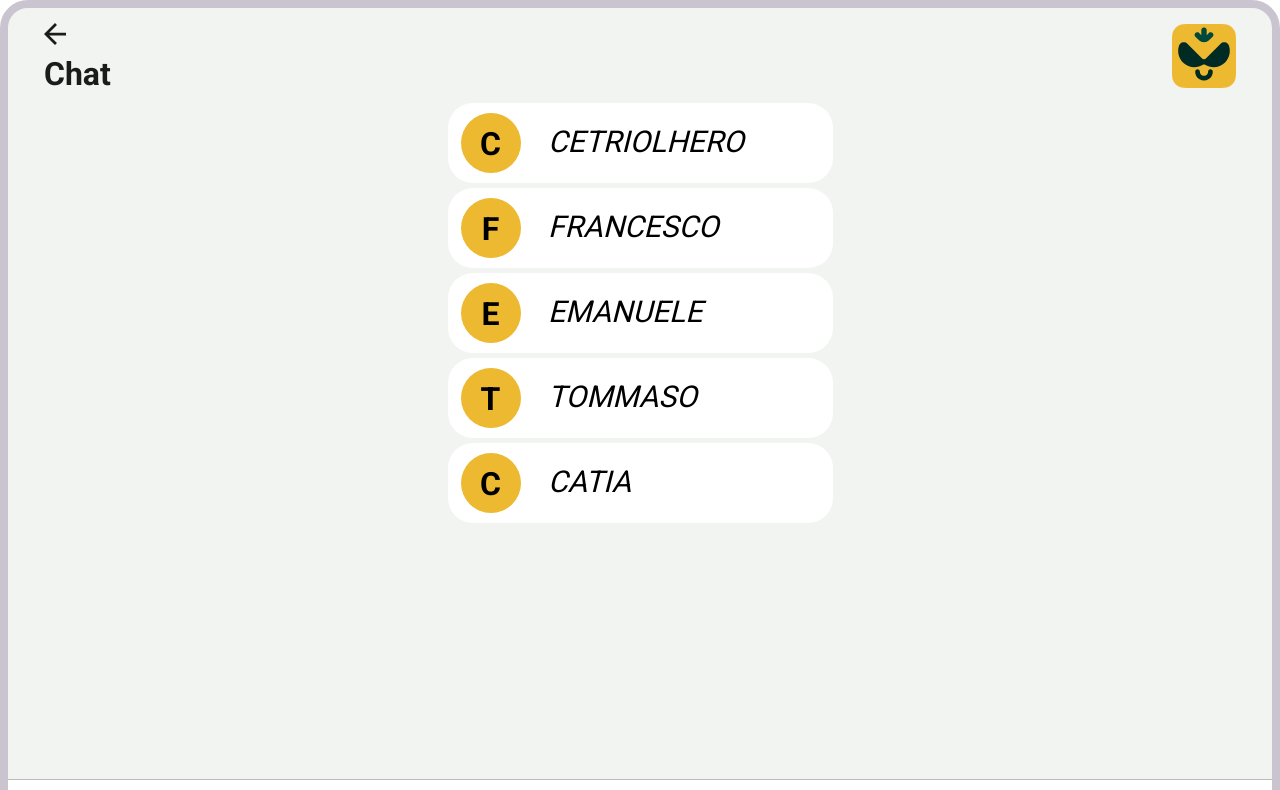
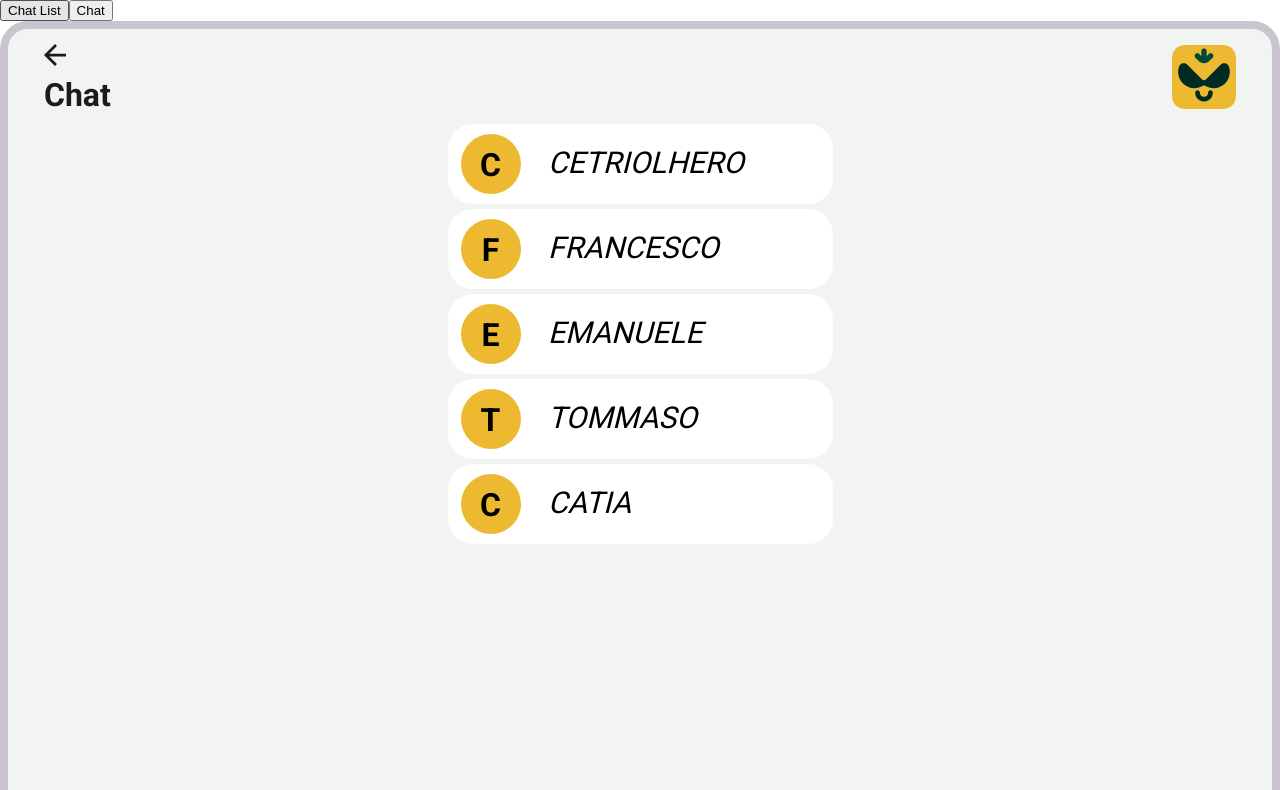
Before and after one commit to manusanchi02/HCI-2025, a Vue app in the folder A5/pomodhero/: page / in a window 1280 px wide. Shown: the top 790 px of the page. Built offline with nearby package versions, Linux system fonts and the light colour scheme.

Commit message:
feat: simple debug navbar for developing

```diff
--- a/A5/pomodhero/src/App.vue
+++ b/A5/pomodhero/src/App.vue
@@ -1,17 +1,46 @@
 <script>
-import ChatElenco from './views/ChatListView.vue';
-    export default {
-        components: { "chat-elenco": ChatElenco },
-        data() {
-            return {}
-        },
-        methods: {
+import ChatListView from './views/ChatListView.vue';
+import ChatView from './views/ChatView.vue';
+
+export default {
+    components: {
+        ChatListView,
+        ChatView,
+    },
+    data() {
+        return {
+            currentView: 'ChatListView'
         }
-    };
+    },
+    methods: {
+        setView(viewName) {
+            this.currentView = viewName;
+        }
+    }
+};
 </script>
 
 <template>
-    <div id="app" class="flex flex-col items-center">
-        <chat-elenco></chat-elenco>
+    <div id="app" class="flex flex-col items-center w-full">
+        <!-- Testing Navbar -->
+        <nav class="w-full bg-gray-800 text-white p-4 mb-4">
+            <div class="flex gap-4 justify-center">
+                <button
+                    @click="setView('ChatListView')"
+                    :class="['px-4 py-2 rounded', currentView === 'ChatListView' ? 'bg-blue-600' : 'bg-gray-600 hover:bg-gray-500']"
+                >
+                    Chat List
+                </button>
+                <button
+                    @click="setView('ChatView')"
+                    :class="['px-4 py-2 rounded', currentView === 'ChatView' ? 'bg-blue-600' : 'bg-gray-600 hover:bg-gray-500']"
+                >
+                    Chat
+                </button>
+            </div>
+        </nav>
+
+        <!-- Dynamic Component Container -->
+        <component :is="currentView"></component>
     </div>
 </template>
```
